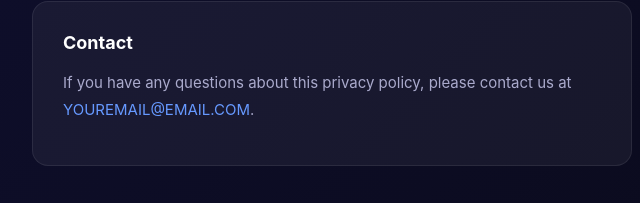
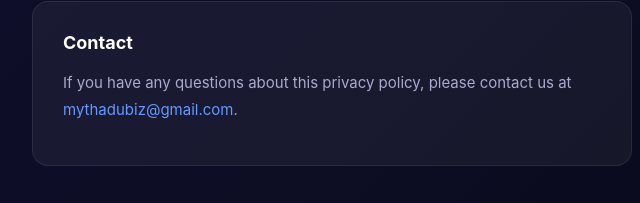
Before and after one commit to mythadubiz/icebrek-support, a plain HTML site: page privacy.html in a window 1280 px wide. Shown: the part 1623-1826 px from the top of the page, 308-948 px from the left. Drawn offline with Linux system fonts and the light colour scheme.

Commit message:
Update contact email

```diff
--- a/privacy.html
+++ b/privacy.html
@@ -119,7 +119,7 @@
 
         <div class="card">
             <h2>Contact</h2>
-            <p>If you have any questions about this privacy policy, please contact us at <a href="mailto:YOUREMAIL@EMAIL.COM">YOUREMAIL@EMAIL.COM</a>.</p>
+            <p>If you have any questions about this privacy policy, please contact us at <a href="mailto:mythadubiz@gmail.com">mythadubiz@gmail.com</a>.</p>
         </div>
 
         <div class="footer">
```
Also changed, not shown: index.html (+1 -1 lines).
